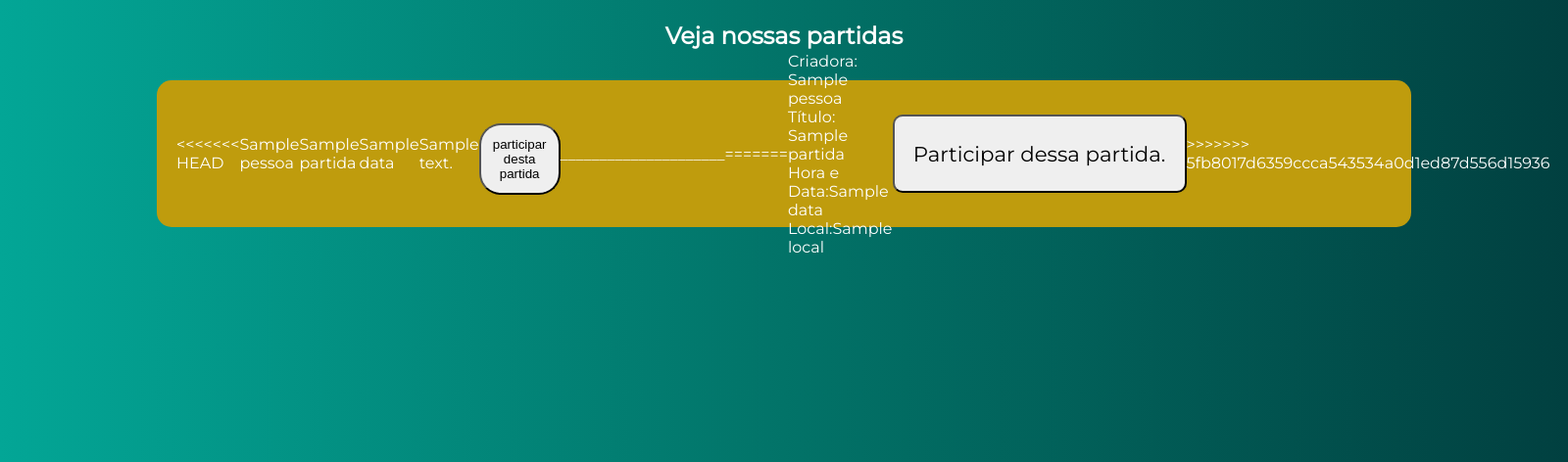
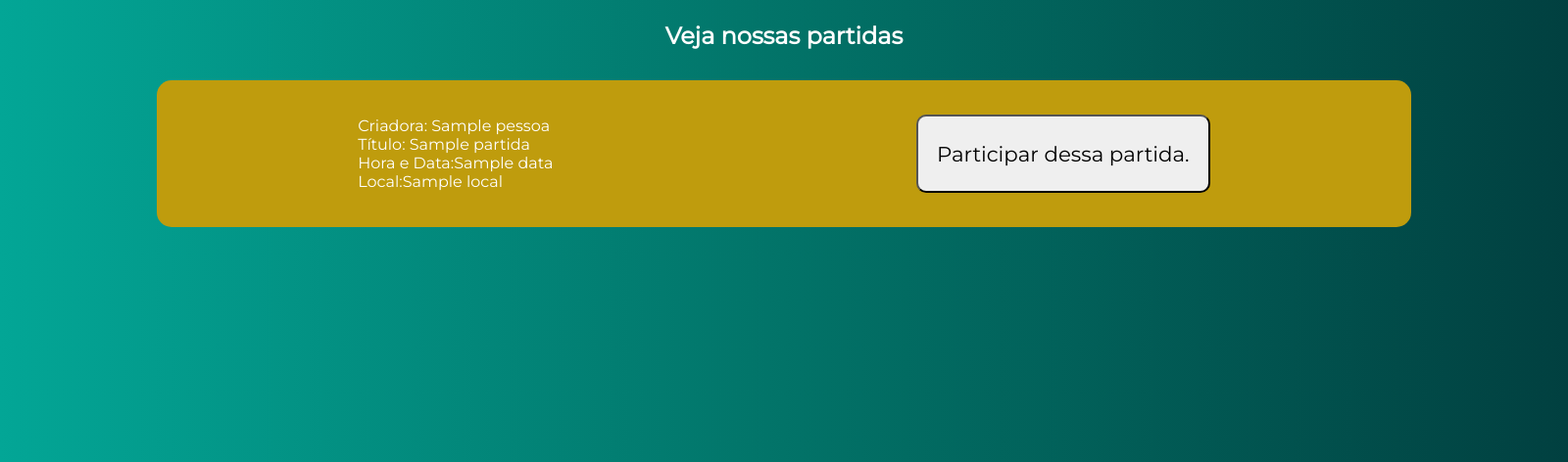
Before and after one commit to robertacsantos/demoday-FutDelas, a Django app: template funcionalidades/templates/sobre.html in a window 1600 px wide. Shown: the part 68-540 px from the top of the page at 98% size. Run offline with Django 3.2, Linux system fonts and the light colour scheme; the template is opened without the code that fills it: most values are stand-ins (such as "Sample title", 1, 10 or a date in 2020); parts of the project's set-up code (start-up, migrations or seed data) failed here and were passed over.

Commit message:
solucionar problema na pag sobre

```diff
--- a/funcionalidades/templates/sobre.html
+++ b/funcionalidades/templates/sobre.html
@@ -9,16 +9,6 @@
 <p>
         {% for partida in partidas %}
         <div class="exibir">
-<<<<<<< HEAD
-                <p>{{partida.pessoa.nome}}</p>
-                <p>{{partida.titulo}}</p>
-                <p>{{partida.data}}</p>
-                <p>{{partida.descricao}}</p>
-                <button class="button"onclick="participar()">
-                        participar desta partida
-                </button>
-                <p id="linha">_____________________</p>
-=======
                 <div class="lista">
                         <p class="resposta">Criadora: {{partida.pessoa.nome}}</p>
                         <p class="resposta"> Título: {{partida.titulo}}</p>
@@ -30,11 +20,7 @@
                                   Participar dessa partida.
                         </button>
                 </div>
->>>>>>> 5fb8017d6359ccca543534a0d1ed87d556d15936
         </div>
-
-
-
         {% endfor %}
 
 </p>
```
Also changed, not shown: db.sqlite3.
